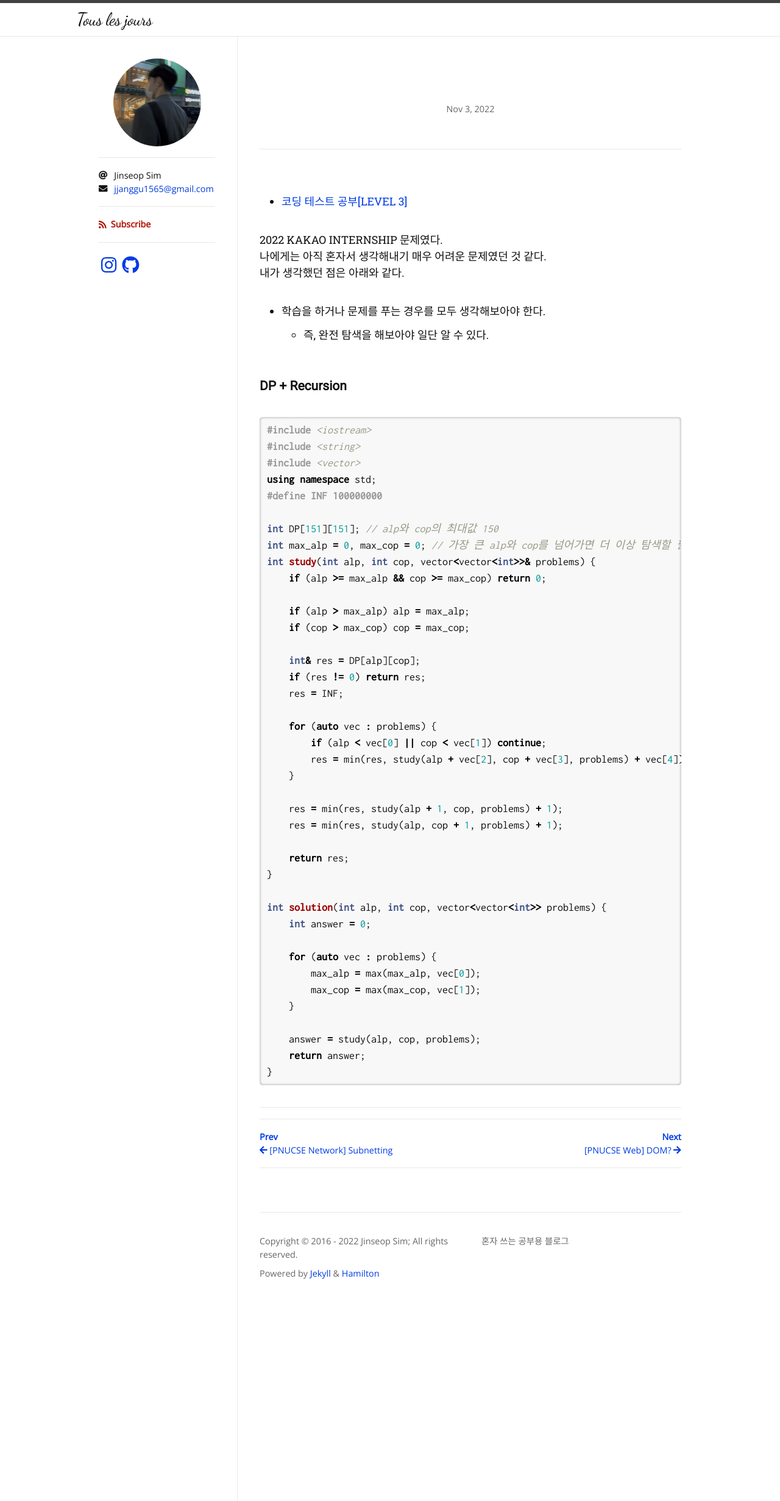
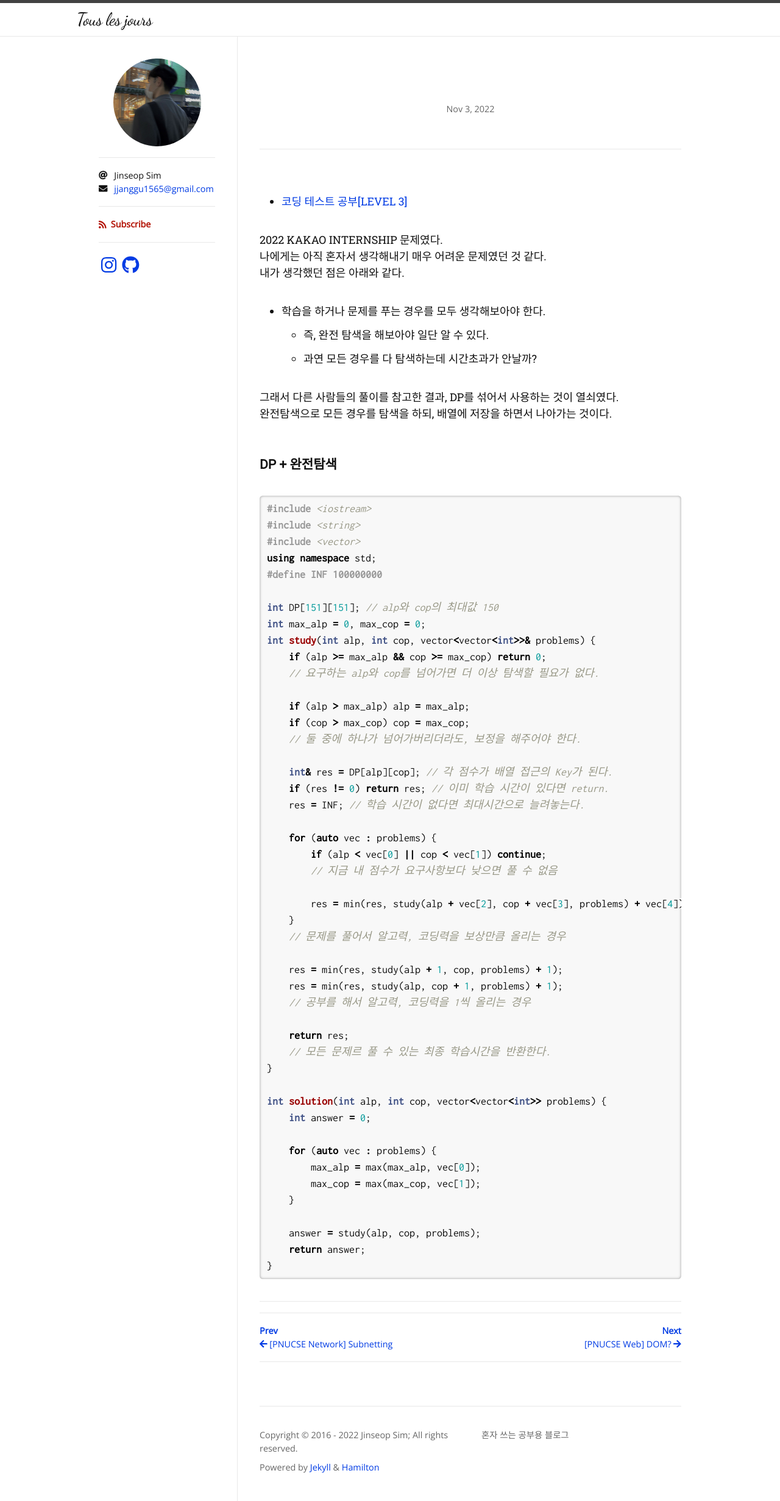
Before and after one commit to Jinseop-Sim/Jinseop-Sim.github.io, a Jekyll site: the page built from _posts/2022-10-30-programmers-36.md, in a window 1280 px wide. Shown: the whole page at 61% size. Built offline with Jekyll 4.4.1, drawn with Linux system fonts in a browser that asks for light colours; nearby versions of some CDN libraries; some web fonts are replaced; our own code applies the rules of GitHub Pages for plain Markdown files.

Commit message:
modify post

```diff
--- a/_posts/2022-10-30-programmers-36.md
+++ b/_posts/2022-10-30-programmers-36.md
@@ -14,8 +14,12 @@ author:
 내가 생각했던 점은 아래와 같다.
 - 학습을 하거나 문제를 푸는 경우를 모두 생각해보아야 한다.
   - 즉, 완전 탐색을 해보아야 일단 알 수 있다.
+  - 과연 모든 경우를 다 탐색하는데 시간초과가 안날까?
 
-### DP + Recursion
+그래서 다른 사람들의 풀이를 참고한 결과, DP를 섞어서 사용하는 것이 열쇠였다.
+완전탐색으로 모든 경우를 탐색을 하되, 배열에 저장을 하면서 나아가는 것이다.
+
+### DP + 완전탐색
 {% highlight cpp %}
 #include <iostream>
 #include <string>
@@ -24,26 +28,33 @@ using namespace std;
 #define INF 100000000
 
 int DP[151][151]; // alp와 cop의 최대값 150
-int max_alp = 0, max_cop = 0; // 가장 큰 alp와 cop를 넘어가면 더 이상 탐색할 필요가 없다.
+int max_alp = 0, max_cop = 0;
 int study(int alp, int cop, vector<vector<int>>& problems) {
     if (alp >= max_alp && cop >= max_cop) return 0;
+    // 요구하는 alp와 cop를 넘어가면 더 이상 탐색할 필요가 없다.
 
     if (alp > max_alp) alp = max_alp;
     if (cop > max_cop) cop = max_cop;
+    // 둘 중에 하나가 넘어가버리더라도, 보정을 해주어야 한다.
 
-    int& res = DP[alp][cop];
-    if (res != 0) return res;
-    res = INF;
+    int& res = DP[alp][cop]; // 각 점수가 배열 접근의 Key가 된다.
+    if (res != 0) return res; // 이미 학습 시간이 있다면 return.
+    res = INF; // 학습 시간이 없다면 최대시간으로 늘려놓는다.
 
     for (auto vec : problems) {
         if (alp < vec[0] || cop < vec[1]) continue;
+        // 지금 내 점수가 요구사항보다 낮으면 풀 수 없음
+
         res = min(res, study(alp + vec[2], cop + vec[3], problems) + vec[4]);
     }
+    // 문제를 풀어서 알고력, 코딩력을 보상만큼 올리는 경우
 
     res = min(res, study(alp + 1, cop, problems) + 1);
     res = min(res, study(alp, cop + 1, problems) + 1);
+    // 공부를 해서 알고력, 코딩력을 1씩 올리는 경우
 
     return res;
+    // 모든 문제르 풀 수 있는 최종 학습시간을 반환한다.
 }
 
 int solution(int alp, int cop, vector<vector<int>> problems) {
```
